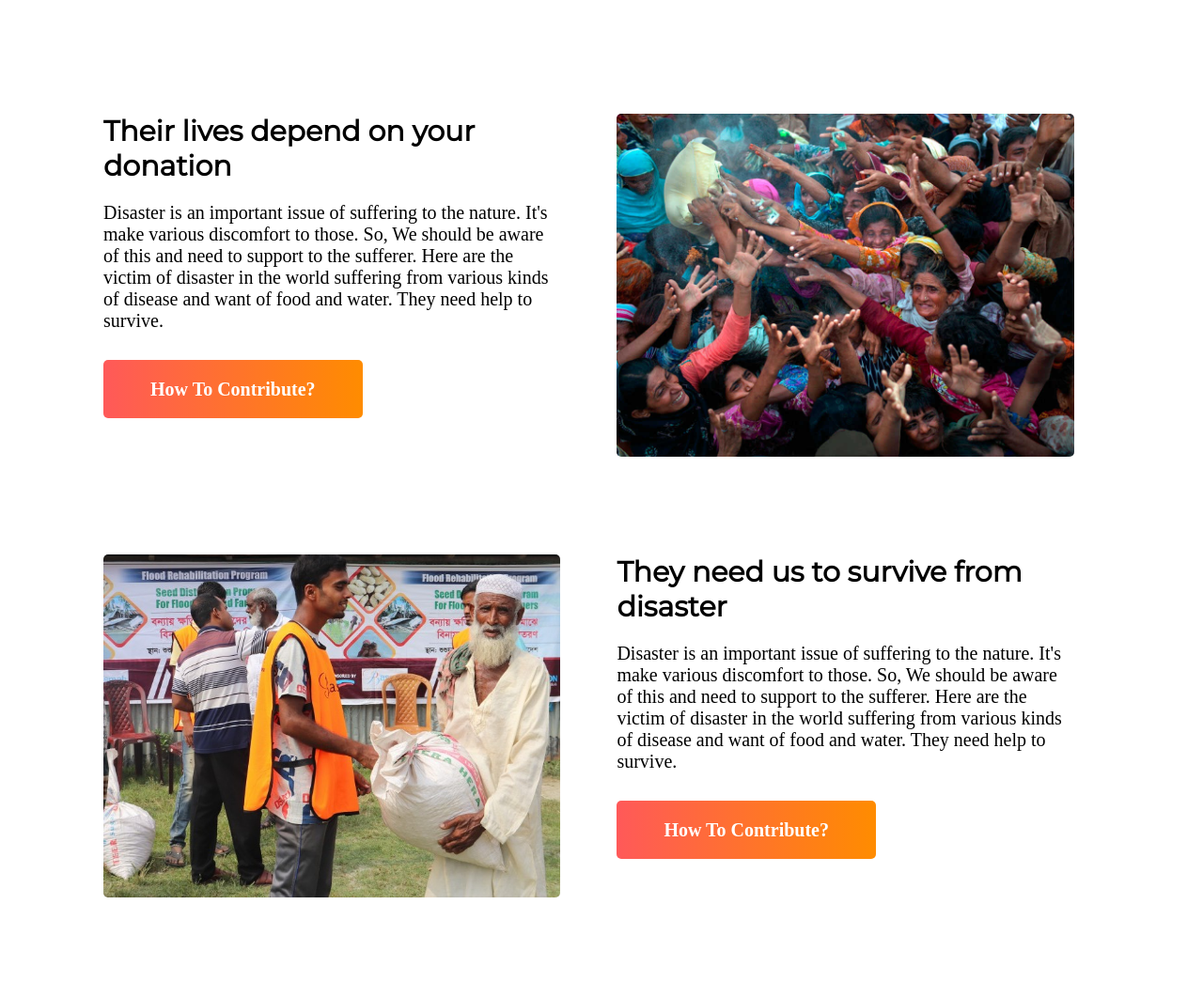
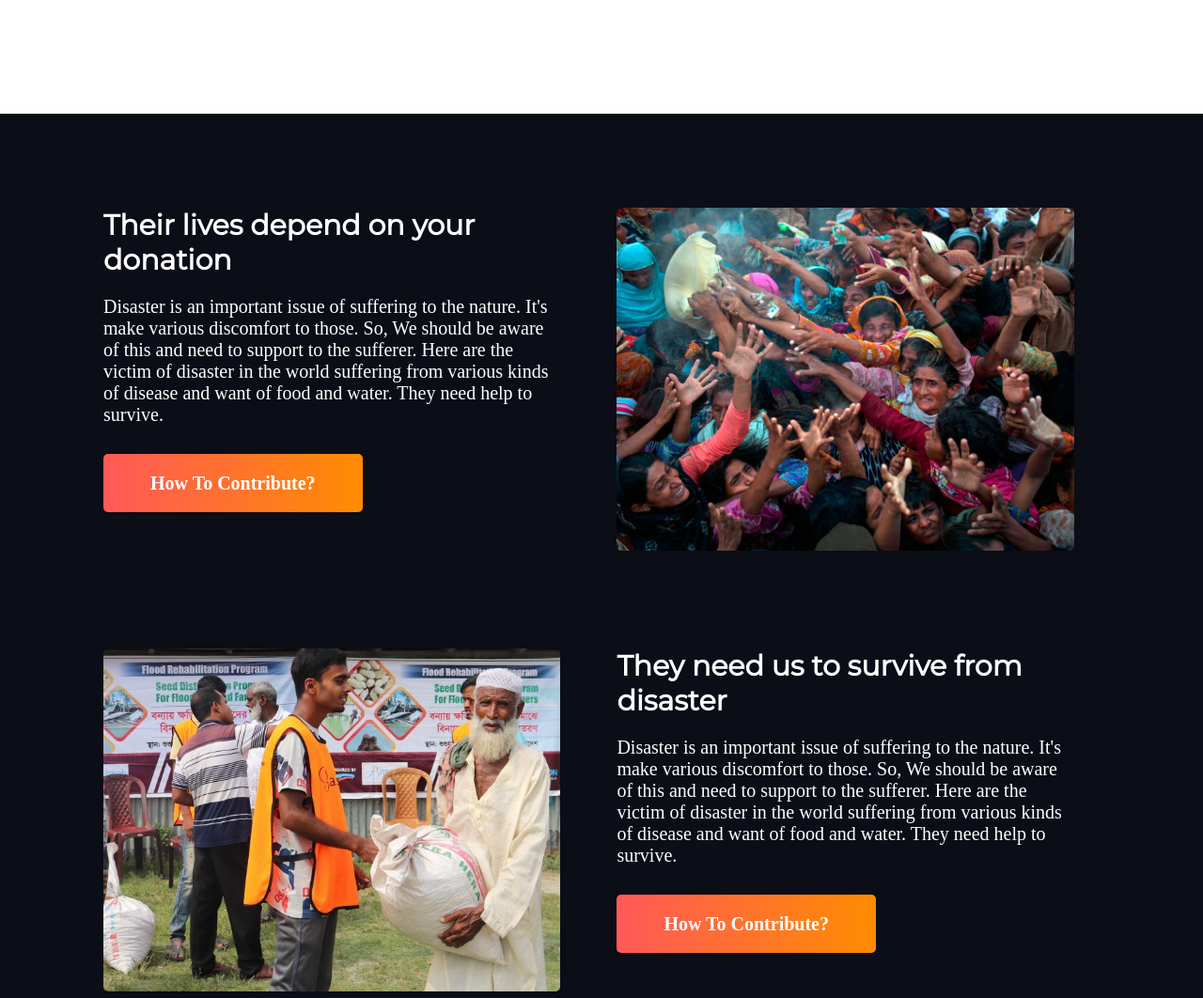
Before and after one commit to smahaduzzaman/donate-today-assignment-01, a plain HTML site: page index.html in a window 1280 px wide. Shown: the part 2380-3442 px from the top of the page at 94% size. Drawn offline with Linux system fonts and the light colour scheme.

Commit message:
Last Commit For Update Donate Today Template

```diff
--- a/style.css
+++ b/style.css
@@ -336,8 +336,11 @@ header:after {
 /* Feature Post Area Start Here  */
 
 .feature-post-area {
+    background-color: #0B0D17;
+    color: #fff;
     width: 100%;
     margin-bottom: 100px;
+    padding-top: 100px;
 }
 
 .single-post {
```
